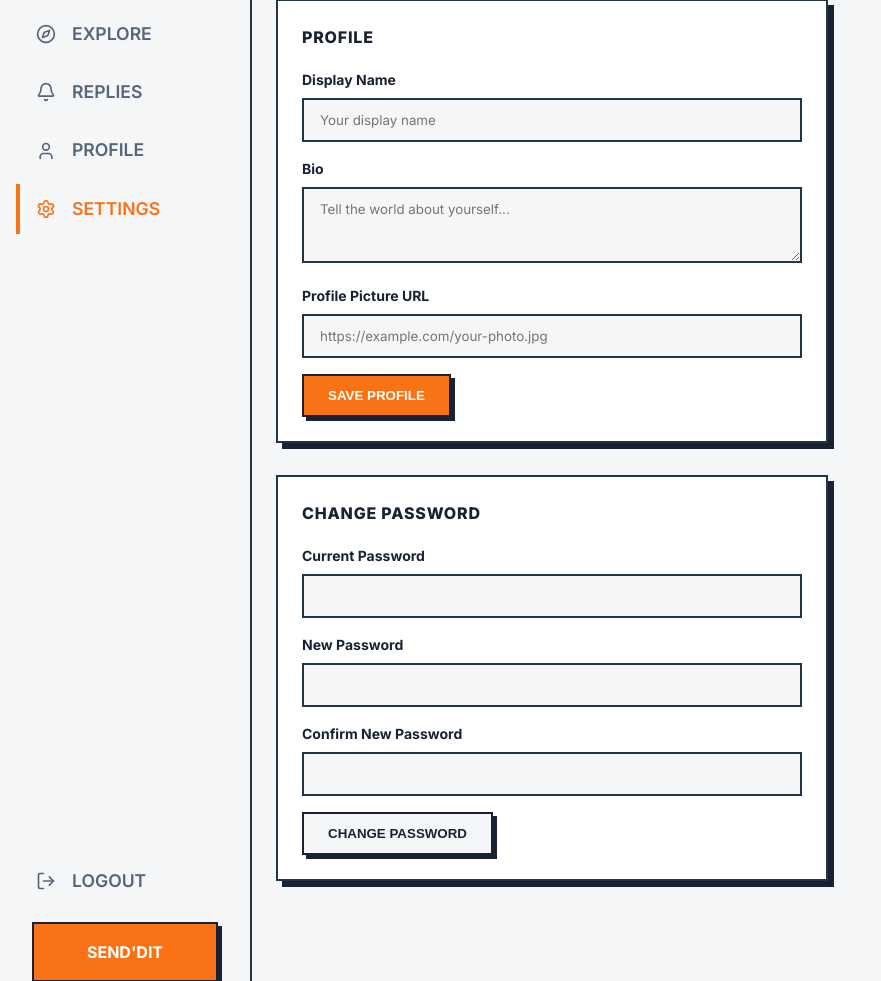
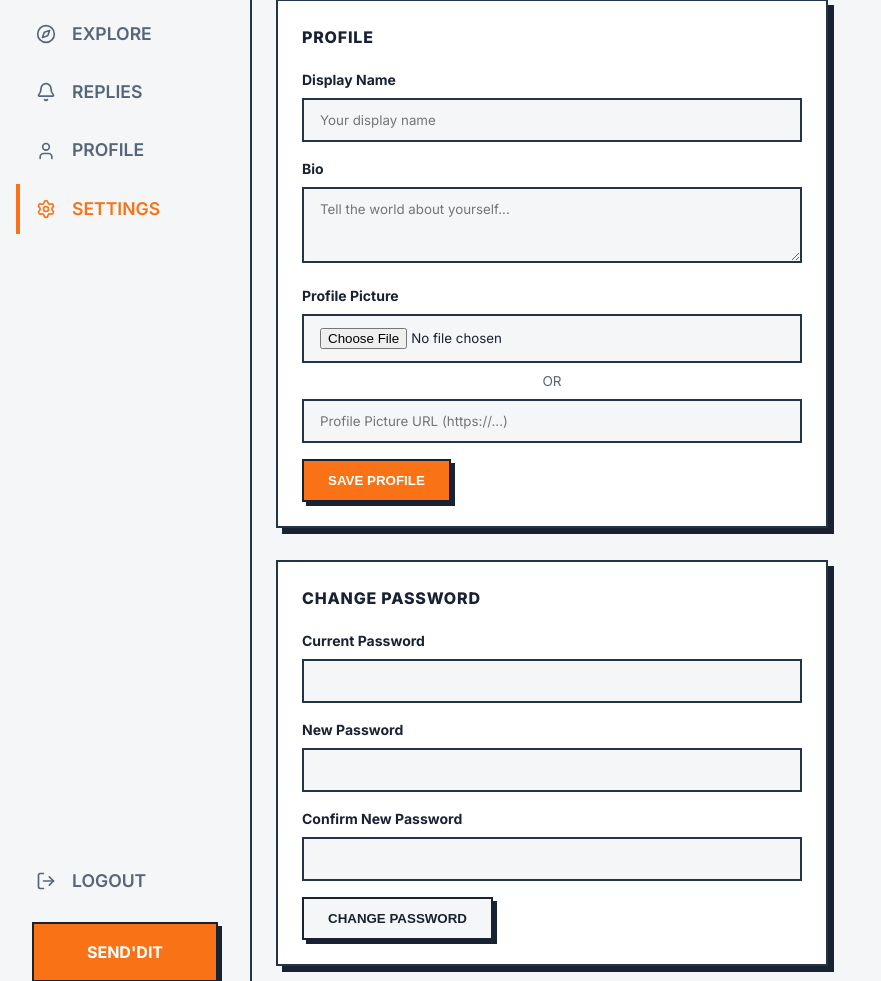
Before and after one commit to FarSeenNomic/Dead-Internet-Theory, a Flask app: page /settings in a window 1280 px wide. Shown: the part 175-1156 px from the top of the page, without its empty margins (0-881 px from the left). Run offline with Flask 3, Linux system fonts and the light colour scheme; the visitor is signed in with stand-in values (Sample User, id 1).

Commit message:
Settings image upload

```diff
--- a/templates/settings.html
+++ b/templates/settings.html
@@ -12,7 +12,7 @@
     <!-- Profile Settings -->
     <div class="settings-section">
         <h3>Profile</h3>
-        <form action="/settings/profile" method="POST">
+        <form action="/settings/profile" method="POST" enctype="multipart/form-data">
             <div class="form-group">
                 <label for="displayname">Display Name</label>
                 <input type="text" name="displayname" id="displayname" class="form-control" value="{{ profile.displayname or '' }}" placeholder="Your display name">
@@ -22,17 +22,52 @@
                 <textarea name="bio" id="bio" class="form-control" rows="3" placeholder="Tell the world about yourself...">{{ profile.bio or '' }}</textarea>
             </div>
             <div class="form-group">
-                <label for="pfp">Profile Picture URL</label>
-                <input type="url" name="pfp" id="pfp" class="form-control" value="{{ profile.PFP or '' }}" placeholder="https://example.com/your-photo.jpg">
+                <label>Profile Picture</label>
+                <div style="display: flex; gap: 0.5rem; flex-direction: column;">
+                    <input type="file" name="image_file" id="image_file" class="form-control" accept="image/*" onchange="previewImage(this)">
+                    <span style="font-size: 0.85rem; color: var(--text-secondary); text-align: center;">OR</span>
+                    <input type="url" name="pfp" id="pfp" class="form-control" value="{{ profile.PFP or '' }}" placeholder="Profile Picture URL (https://...)" onchange="previewUrl(this.value)">
+                </div>
             </div>
-            {% if profile.PFP and profile.PFP != '/noPFP.jpg' and profile.PFP != '' %}
-            <div style="margin-bottom:1rem;">
+            <div style="margin-bottom:1rem;{% if not (profile.PFP and profile.PFP != '/noPFP.jpg' and profile.PFP != '') %} display:none;{% endif %}" id="pfp-preview-container">
                 <p style="font-size:0.85rem;color:var(--text-secondary);margin-bottom:0.5rem;">Current PFP Preview:</p>
-                <img src="{{ profile.PFP }}" alt="PFP Preview" style="width:80px;height:80px;border:2px solid var(--navy);object-fit:cover;" onerror="this.style.display='none'">
+                <img id="pfp-preview-img" src="{{ profile.PFP or '' }}" alt="PFP Preview" style="width:80px;height:80px;border:2px solid var(--navy);object-fit:cover;" onerror="this.style.display='none'">
             </div>
-            {% endif %}
             <button type="submit" class="btn btn-primary">SAVE PROFILE</button>
         </form>
+
+<script>
+    function previewImage(input) {
+        if (input.files && input.files[0]) {
+            var reader = new FileReader();
+            reader.onload = function(e) {
+                const container = document.getElementById('pfp-preview-container');
+                const img = document.getElementById('pfp-preview-img');
+                if(container && img) {
+                    container.style.display = 'block';
+                    img.style.display = 'inline-block';
+                    img.src = e.target.result;
+                }
+            }
+            reader.readAsDataURL(input.files[0]);
+            document.getElementById('pfp').value = '';
+        }
+    }
+    function previewUrl(url) {
+        const container = document.getElementById('pfp-preview-container');
+        const img = document.getElementById('pfp-preview-img');
+        if (url) {
+            if(container && img) {
+                container.style.display = 'block';
+                img.style.display = 'inline-block';
+                img.src = url;
+            }
+            document.getElementById('image_file').value = '';
+        } else if (!document.getElementById('image_file').value) {
+             if(container) container.style.display = 'none';
+        }
+    }
+</script>
     </div>
 
     <!-- Password Settings -->
--- a/wsgi.py
+++ b/wsgi.py
@@ -498,11 +498,33 @@ def update_profile():
   if 'snowflake' not in flask.session:
     return flask.redirect(flask.url_for('login_pagehandle'))
   user = _get_user(flask.session['snowflake'])
+
+  new_pfp = user['PFP']
+
+  file = flask.request.files.get("image_file")
+  if file and file.filename:
+    file_content = file.read()
+    if file_content:
+      h = hashlib.md5(file_content).hexdigest()
+      ext = os.path.splitext(file.filename)[1]
+      filename = h + ext
+      os.makedirs("uploads", exist_ok=True)
+      with open(os.path.join("uploads", filename), "wb") as f:
+        f.write(file_content)
+      new_pfp = "/uploads/" + filename
+  else:
+    provided_pfp = flask.request.form.get('pfp')
+    if provided_pfp is not None:
+      new_pfp = provided_pfp
+
   qu = cnx.cursor()
   qu.execute('UPDATE users SET bio=%s, PFP=%s, displayname=%s WHERE snowflake=%s'.replace('%s', replchar),
-             (flask.request.form.get('bio', user['bio']), flask.request.form.get('pfp', user['PFP']),
+             (flask.request.form.get('bio', user['bio']), new_pfp,
               flask.request.form.get('displayname', user['displayname']), flask.session['snowflake']))
   cnx.commit()
+
+  flask.session['PFP'] = new_pfp
+
   return flask.render_template('settings.html', profile=_get_user(flask.session['snowflake']),
                                username=flask.session['username'], success='Profile updated.')
 
```
